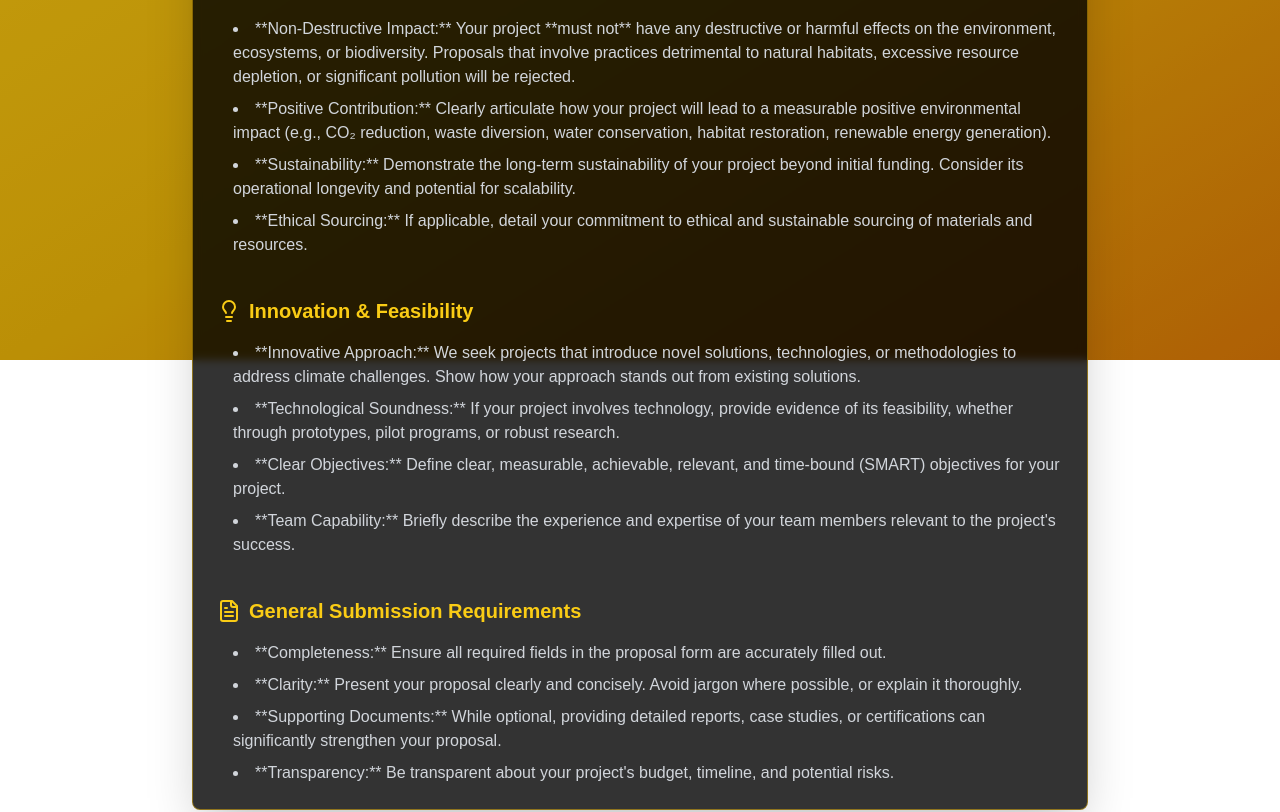
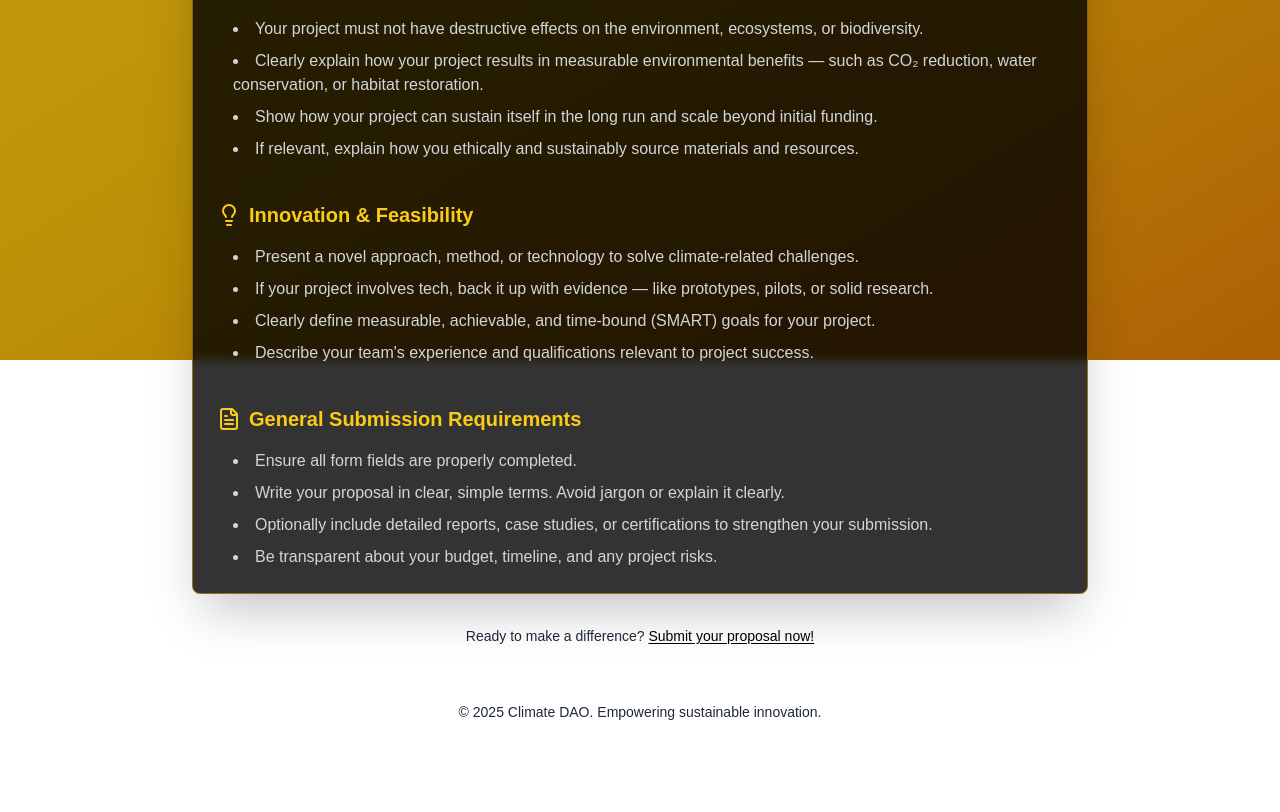
Before and after one commit to lhcee3/AI-G-DAO, a Next.js app in the folder frontend/: page /submission-guidelines in a window 1280 px wide. Shown: the part 440-1252 px from the top of the page. After the commit the page ends 1186 px from the top, so only its background shows below. Built offline with nearby package versions, Linux system fonts and the light colour scheme.

Commit message:
final formatting for display

```diff
--- a/frontend/components/submission-guidelines-page.tsx
+++ b/frontend/components/submission-guidelines-page.tsx
@@ -7,7 +7,7 @@ import { Card, CardContent, CardHeader, CardTitle } from "@/components/ui/card"
 export function SubmissionGuidelinesPage() {
   return (
     <div className="relative flex flex-col min-h-[100dvh] text-black overflow-hidden">
-      {/* Yellow/Black Gradient Background - Same as submit proposal page */}
+      {/* Yellow/Black Gradient Background */}
       <div className="fixed inset-0 z-0">
         <div className="absolute inset-0 bg-gradient-to-br from-yellow-400 via-yellow-500 to-amber-600"></div>
         <div className="absolute inset-0 bg-black/20"></div>
@@ -43,75 +43,45 @@ export function SubmissionGuidelinesPage() {
             </CardHeader>
 
             <CardContent className="space-y-6 text-gray-300">
+              {/* Environmental Impact */}
               <div className="space-y-4">
                 <h3 className="text-xl font-semibold text-yellow-400 flex items-center gap-2">
                   <LeafIcon className="w-6 h-6" />
                   Environmental Impact & Responsibility
                 </h3>
                 <ul className="list-disc list-inside space-y-2 pl-4">
-                  <li>
-                    **Non-Destructive Impact:** Your project **must not** have any destructive or harmful effects on the
-                    environment, ecosystems, or biodiversity. Proposals that involve practices detrimental to natural
-                    habitats, excessive resource depletion, or significant pollution will be rejected.
-                  </li>
-                  <li>
-                    **Positive Contribution:** Clearly articulate how your project will lead to a measurable positive
-                    environmental impact (e.g., CO₂ reduction, waste diversion, water conservation, habitat restoration,
-                    renewable energy generation).
-                  </li>
-                  <li>
-                    **Sustainability:** Demonstrate the long-term sustainability of your project beyond initial funding.
-                    Consider its operational longevity and potential for scalability.
-                  </li>
-                  <li>
-                    **Ethical Sourcing:** If applicable, detail your commitment to ethical and sustainable sourcing of
-                    materials and resources.
-                  </li>
+                  <li>Your project must not have destructive effects on the environment, ecosystems, or biodiversity.</li>
+                  <li>Clearly explain how your project results in measurable environmental benefits — such as CO₂ reduction, water conservation, or habitat restoration.</li>
+                  <li>Show how your project can sustain itself in the long run and scale beyond initial funding.</li>
+                  <li>If relevant, explain how you ethically and sustainably source materials and resources.</li>
                 </ul>
               </div>
 
+              {/* Innovation & Feasibility */}
               <div className="space-y-4 pt-4">
                 <h3 className="text-xl font-semibold text-yellow-400 flex items-center gap-2">
                   <LightbulbIcon className="w-6 h-6" />
                   Innovation & Feasibility
                 </h3>
                 <ul className="list-disc list-inside space-y-2 pl-4">
-                  <li>
-                    **Innovative Approach:** We seek projects that introduce novel solutions, technologies, or
-                    methodologies to address climate challenges. Show how your approach stands out from existing
-                    solutions.
-                  </li>
-                  <li>
-                    **Technological Soundness:** If your project involves technology, provide evidence of its
-                    feasibility, whether through prototypes, pilot programs, or robust research.
-                  </li>
-                  <li>
-                    **Clear Objectives:** Define clear, measurable, achievable, relevant, and time-bound (SMART)
-                    objectives for your project.
-                  </li>
-                  <li>
-                    **Team Capability:** Briefly describe the experience and expertise of your team members relevant to
-                    the project's success.
-                  </li>
+                  <li>Present a novel approach, method, or technology to solve climate-related challenges.</li>
+                  <li>If your project involves tech, back it up with evidence — like prototypes, pilots, or solid research.</li>
+                  <li>Clearly define measurable, achievable, and time-bound (SMART) goals for your project.</li>
+                  <li>Describe your team's experience and qualifications relevant to project success.</li>
                 </ul>
               </div>
 
+              {/* General Submission */}
               <div className="space-y-4 pt-4">
                 <h3 className="text-xl font-semibold text-yellow-400 flex items-center gap-2">
                   <FileTextIcon className="w-6 h-6" />
                   General Submission Requirements
                 </h3>
                 <ul className="list-disc list-inside space-y-2 pl-4">
-                  <li>**Completeness:** Ensure all required fields in the proposal form are accurately filled out.</li>
-                  <li>
-                    **Clarity:** Present your proposal clearly and concisely. Avoid jargon where possible, or explain it
-                    thoroughly.
-                  </li>
-                  <li>
-                    **Supporting Documents:** While optional, providing detailed reports, case studies, or
-                    certifications can significantly strengthen your proposal.
-                  </li>
-                  <li>**Transparency:** Be transparent about your project's budget, timeline, and potential risks.</li>
+                  <li>Ensure all form fields are properly completed.</li>
+                  <li>Write your proposal in clear, simple terms. Avoid jargon or explain it clearly.</li>
+                  <li>Optionally include detailed reports, case studies, or certifications to strengthen your submission.</li>
+                  <li>Be transparent about your budget, timeline, and any project risks.</li>
                 </ul>
               </div>
             </CardContent>
```
